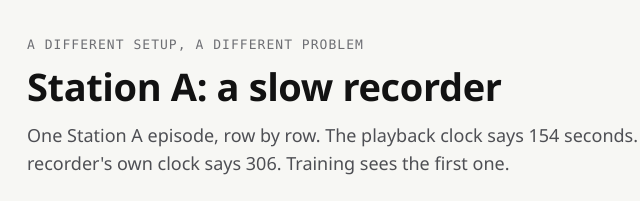
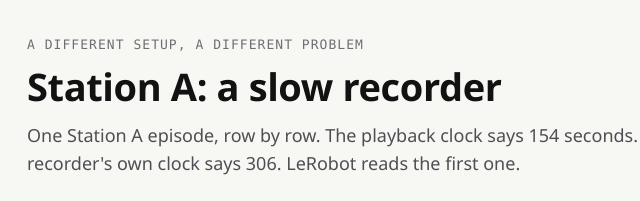
Before and after one commit to RithikSatarla/respite-demo, a plain HTML site: page index.html in a window 1280 px wide. Shown: the part 2660-2861 px from the top of the page, 97-737 px from the left. Drawn offline with Linux system fonts and the light colour scheme.

Commit message:
Say LeRobot reads the playback clock, which is what the reports show, in the clock section and the plot legend

```diff
--- a/index.html
+++ b/index.html
@@ -146,7 +146,7 @@ footer{border-top:1px solid var(--rule);padding-block:28px;font-size:15px;color:
 <section class="wrap" id="clock" aria-labelledby="ck-h">
   <p class="label">A different setup, a different problem</p>
   <h2 id="ck-h">Station A: a slow recorder</h2>
-  <p class="lead">One Station A episode, row by row. The playback clock says 154 seconds. The recorder's own clock says 306. Training sees the first one.</p>
+  <p class="lead">One Station A episode, row by row. The playback clock says 154 seconds. The recorder's own clock says 306. LeRobot reads the first one.</p>
   <div class="plot"><img src="img/clock.png" alt="Plot of one Station A episode: the playback clock reaches 154 seconds while the recorder's own clock reaches 306 seconds over the same rows" width="1600" height="900" loading="lazy"></div>
   <p class="note">Playback hid 255 minutes across Station A.</p>
 </section>
```
Also changed, not shown: img/clock.png.
